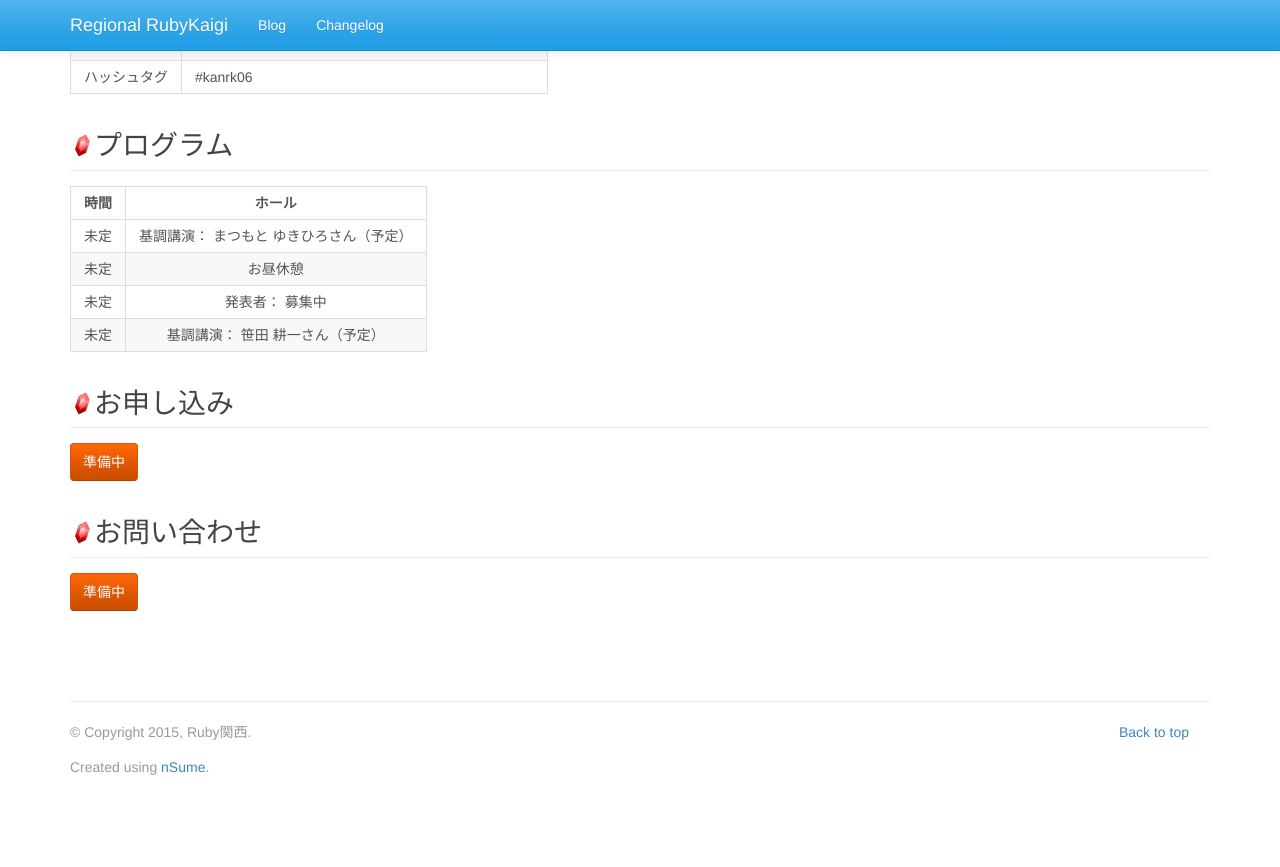
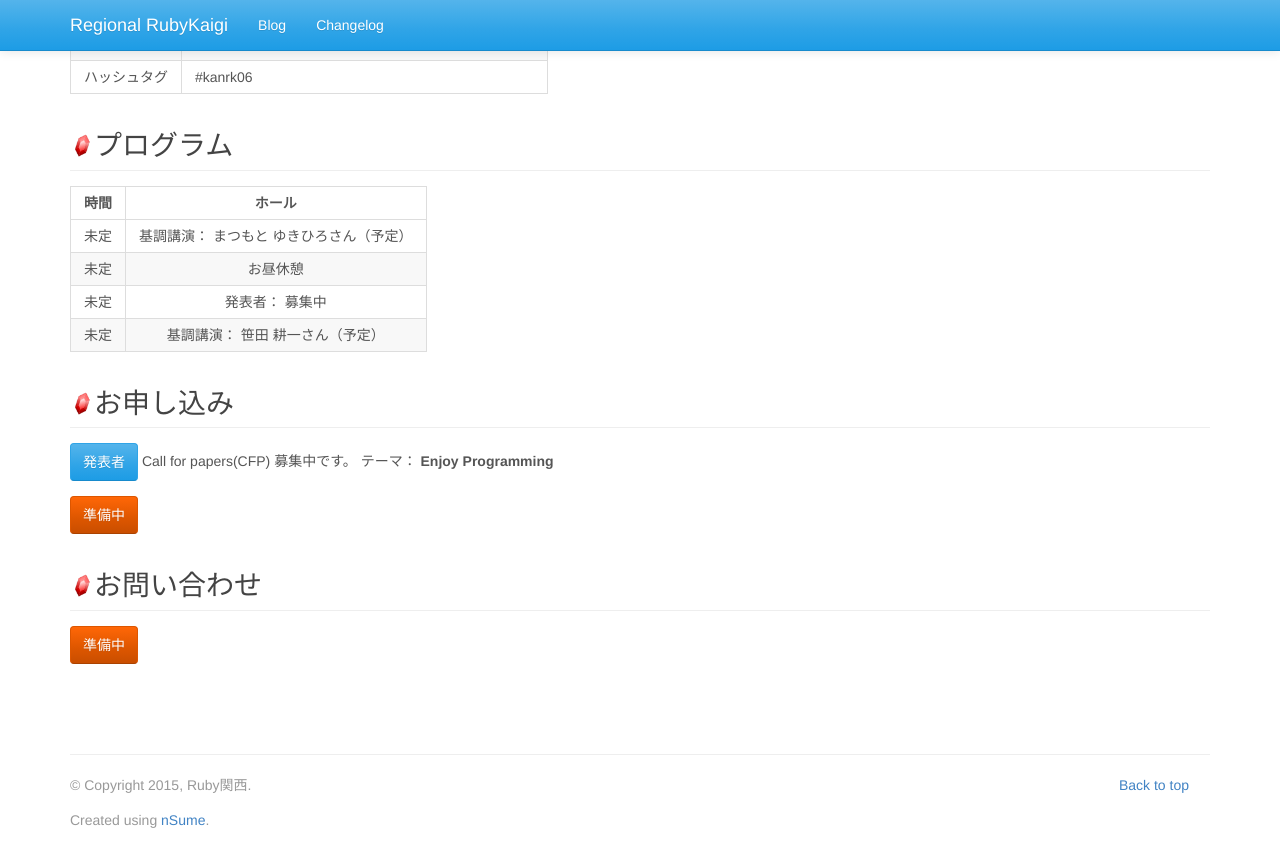
Before and after one commit to rubykansai/kansai06, a Jekyll site: the page built from index.md, in a window 1280 px wide and 900 px high, scrolled down 623 px. Shown: the top 867 px of the window. Built offline with Jekyll 4.4.1, drawn with Linux system fonts in a browser that asks for light colours.

Commit message:
Add doorkeeper to index

```diff
--- a/index.md
+++ b/index.md
@@ -36,7 +36,9 @@ title:  関西Ruby会議06
 
 ## お申し込み
 
-[準備中](#){:width="" class="btn btn-warning"}
+[発表者](https://rubykansai.doorkeeper.jp/events/23924){:class="btn btn-primary"} Call for papers(CFP) 募集中です。 テーマ： **Enjoy Programming**
+
+[準備中](#){:class="btn btn-warning"}
 
 ![ruby]({{ site.baseurl }}/assets/img/ruby.png){:width="24" align="left" style="margin-top:24px;"}
 
```
